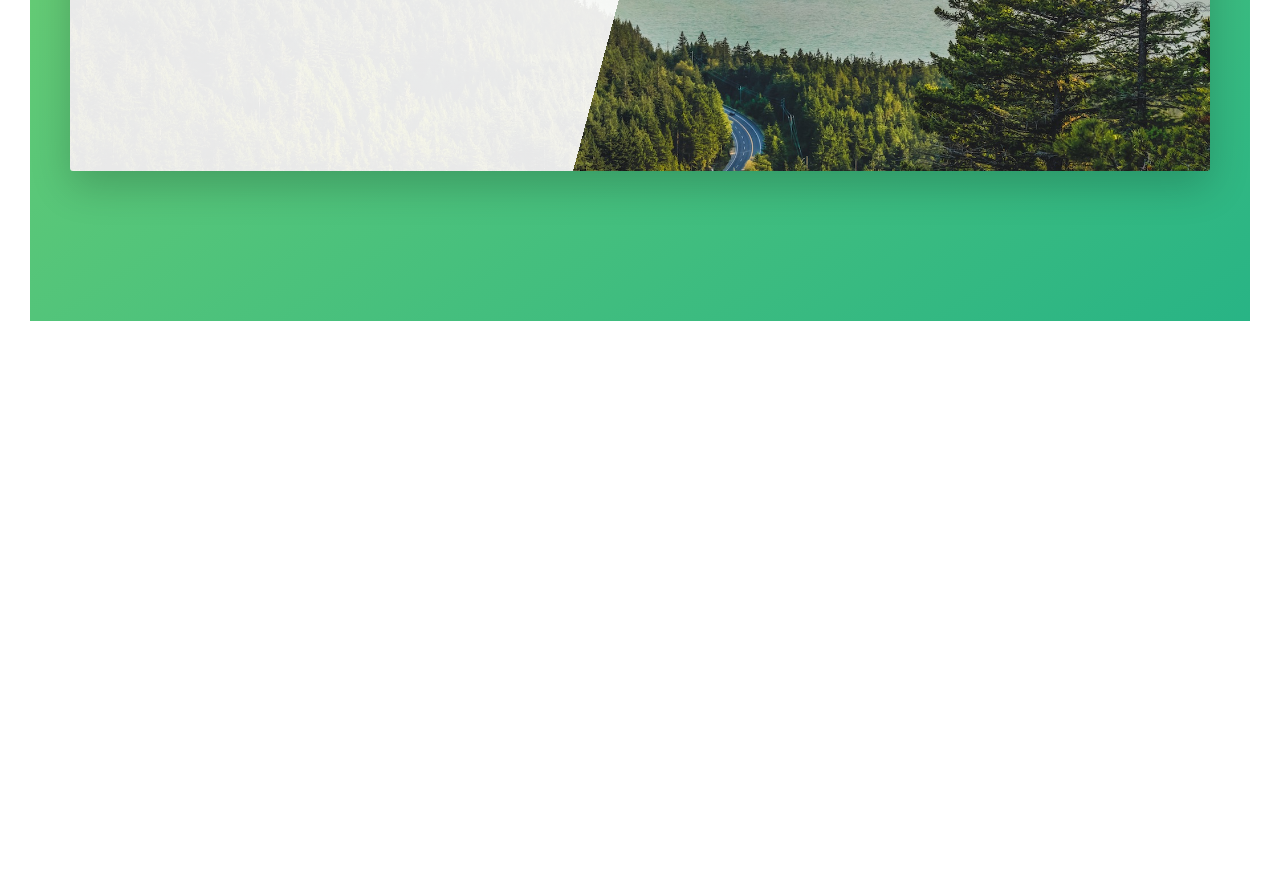
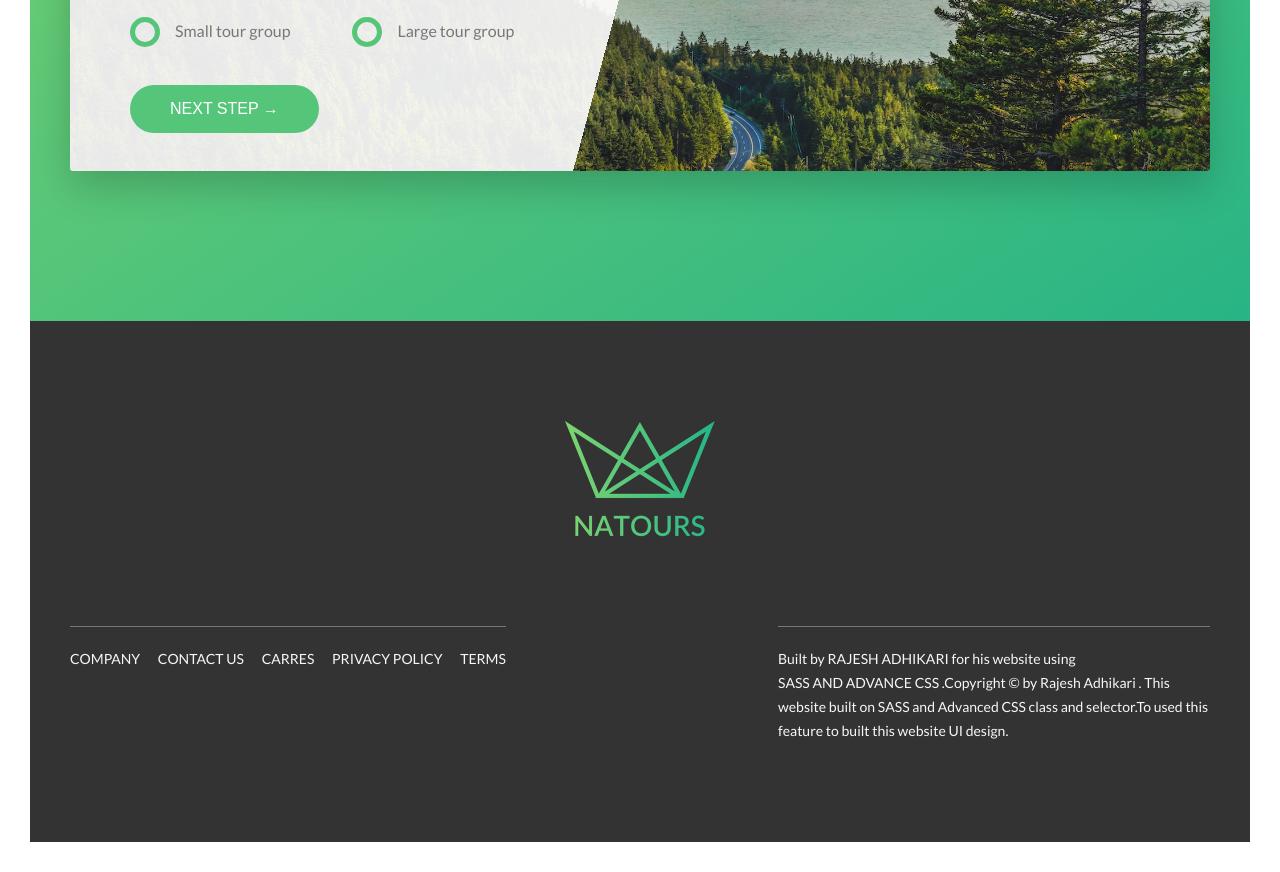
Before and after one commit to Adhikari1996/Tours-travel, a website: page index.html in a window 1280 px wide. Shown: the part 5109-5981 px from the top of the page. Before the commit the page ends 5460 px from the top, so only its background shows below. Drawn offline with Linux system fonts and the light colour scheme.

Commit message:
changes form element & add footer section

```diff
--- a/index.html
+++ b/index.html
@@ -306,11 +306,59 @@
                   <input type="email" id="email" class="form__input" placeholder="Email Address" required />
                   <label for="email" class="form__label">Email Address</label>
                 </div>
+
+                <div class="form__group u-margin-bottom-medium">
+                  <div class="form__radio-group">
+                    <input type="radio" class="form__radio-input" id="small" name="size" />
+                    <label for="small" class="form__radio-label">
+                      <span class="form__radio-button"></span>
+                      Small tour group</label
+                    >
+                  </div>
+
+                  <div class="form__radio-group">
+                    <input type="radio" class="form__radio-input" id="large" name="size" />
+                    <label for="large" class="form__radio-label">
+                      <span class="form__radio-button"></span>
+                      Large tour group</label
+                    >
+                  </div>
+                </div>
+
+                <div class="form__group">
+                  <button class="btn btn--green">Next step &rarr;</button>
+                </div>
               </form>
             </div>
           </div>
         </div>
       </section>
     </main>
+
+    <footer class="footer">
+      <div class="footer__logo-box">
+        <img src="img/logo-green-2x.png" alt="Full logo" class="footer__logo" />
+      </div>
+      <div class="row">
+        <div class="col-1-of-2">
+          <div class="footer__navigation">
+            <ul class="footer__list">
+              <li class="footer__item"><a href="#" class="footer__link">Company</a></li>
+              <li class="footer__item"><a href="#" class="footer__link">Contact us</a></li>
+              <li class="footer__item"><a href="#" class="footer__link">Carres</a></li>
+              <li class="footer__item"><a href="#" class="footer__link">Privacy policy</a></li>
+              <li class="footer__item"><a href="#" class="footer__link">Terms</a></li>
+            </ul>
+          </div>
+        </div>
+        <div class="col-1-of-2">
+          <p class="footer__copyright">
+            Built by <a href="#" class="footer__link">Rajesh Adhikari</a> for his website using
+            <a href="#" class="footer__link">SASS and Advance CSS</a> .Copyright &copy; by Rajesh Adhikari . This website built on
+            SASS and Advanced CSS class and selector.To used this feature to built this website UI design.
+          </p>
+        </div>
+      </div>
+    </footer>
   </body>
 </html>
--- a/sass/abstracts/_variables.scss
+++ b/sass/abstracts/_variables.scss
@@ -10,9 +10,10 @@ $color-tertiary-light: #2998ff;
 $color-tertiary-dark: #5643fa;
 
 $color-grey-light-1: #f7f7f7;
-$color-grey-light-2: #eee ;
+$color-grey-light-2: #eee;
 $color-grey-dark: #777;
 $color-grey-dark-2: #999;
+$color-grey-dark-3: #333;
 
 $color-white: #fff;
 $color-black: #000;
--- a/sass/base/_utilities.scss
+++ b/sass/base/_utilities.scss
@@ -1,19 +1,23 @@
 .u-center-text {
-  text-align: center;
+  text-align: center !important;
 }
 
 .u-margin-bottom-small {
-  margin-bottom: 2rem;
+  margin-bottom: 2rem !important;
 }
+
 .u-margin-bottom-medium {
-  margin-bottom: 4rem;
+  margin-bottom: 4rem !important;
 }
+
 .u-margin-bottom-big {
-  margin-bottom: 8rem;
+  margin-bottom: 8rem !important;
 }
+
 .u-margin-top-big {
-  margin-top: 8rem;
+  margin-top: 8rem !important;
 }
+
 .u-margin-top-huge {
-  margin-top: 10rem;
+  margin-top: 10rem !important;
 }
--- a/sass/components/_button.scss
+++ b/sass/components/_button.scss
@@ -1,4 +1,5 @@
 .btn {
+  &,
   &:link,
   &:visited {
     text-transform: uppercase;
@@ -9,6 +10,10 @@
     transition: all 0.2s;
     position: relative;
     font-size: $default-font-size;
+
+    //change for the buttton element
+    border: none;
+    cursor: pointer;
   }
   &:hover {
     transform: translateY(-3px);
@@ -20,7 +25,9 @@
     }
   }
 
-  &:active {
+  &:active,
+  &:focus {
+    outline: none;
     transform: translateY(-1px);
     box-shadow: 0 0.5rem 1rem rgba($color-black, 0.2);
   }
--- a/sass/components/_form.scss
+++ b/sass/components/_form.scss
@@ -14,6 +14,7 @@
     border-bottom: 3px solid transparent;
     width: 90%;
     display: block;
+    transition: all 0.3s;
 
     &:focus {
       outline: none;
@@ -28,6 +29,7 @@
       color: $color-grey-dark-2;
     }
   }
+
   &__label {
     font-size: 1.2rem;
     font-weight: 700;
@@ -36,9 +38,55 @@
     display: block;
     transition: all 0.2s;
   }
+
   &__input:placeholder-shown + &__label {
     opacity: 0;
     visibility: hidden;
     transform: translateY(-4rem);
   }
+
+  &__radio-group {
+    width: 49%;
+    display: inline-block;
+  }
+
+  &__radio-input{
+    display:none;
+  }
+
+  &__radio-label {
+    font-size: $default-font-size;
+    cursor: pointer;
+    position: relative;
+    padding-left: 4.5rem;
+  }
+
+  &__radio-button {
+    height: 3rem;
+    width: 3rem;
+    border: 5px solid $color-primary;
+    border-radius: 50%;
+    display: inline-block;
+    position: absolute;
+    left: 0;
+    top: -0.4rem;
+
+    &::after {
+      content: '';
+      display: block;
+      height: 1.3rem;
+      width: 1.3rem;
+      border-radius: 50%;
+      position: absolute;
+      top: 50%;
+      left: 50%;
+      transform: translate(-50%, -50%);
+      background-color: $color-primary;
+      opacity: 0;
+      // transition:opacity .2s;
+    }
+  }
+  &__radio-input:checked ~ &__radio-label &__radio-button::after {
+    opacity: 1;
+  }
 }
--- /dev/null
+++ b/sass/layout/_footer.scss
@@ -0,0 +1,58 @@
+.footer {
+  background-color: $color-grey-dark-3;
+  padding: 10rem 0;
+  font-size: 1.4rem;
+  color: $color-grey-light-1;
+
+  &__logo-box {
+    text-align: center;
+    margin-bottom: 8rem;
+  }
+
+  &__logo {
+    width: 15rem;
+    height: auto;
+  }
+
+  &__navigation {
+    border-top: 1px solid $color-grey-dark;
+    padding-top: 2rem;
+    display: inline-block;
+  }
+
+  &__list {
+    list-style: none;
+  }
+
+  &__item {
+    display: inline-block;
+    &:not(:last-child) {
+      margin-right: 1.5rem;
+    }
+  }
+
+  &__link {
+    &:link,
+    &:visited {
+      color: $color-grey-light-1;
+      background-color: $color-grey-dark-3;
+      text-decoration: none;
+      text-transform: uppercase;
+      display: inline-block;
+      transition: all 0.2s;
+    }
+
+    &:hover,
+    &:active {
+      color: $color-primary;
+      box-shadow: 0 1rem 2rem rgba($color-black, 0.4);
+      transform: rotate(5deg) scale(1.3);
+    }
+  }
+  &__copyright{
+    border-top: 1px solid $color-grey-dark;
+    padding-top: 2rem;
+    width:80%;
+    float:right;
+  }
+}
--- a/sass/main.scss
+++ b/sass/main.scss
@@ -17,5 +17,6 @@
 
 @import 'layout/grid';
 @import 'layout/header';
+@import 'layout/footer';
 
 @import 'pages/home';
```
Also changed, not shown: css/style.css.
